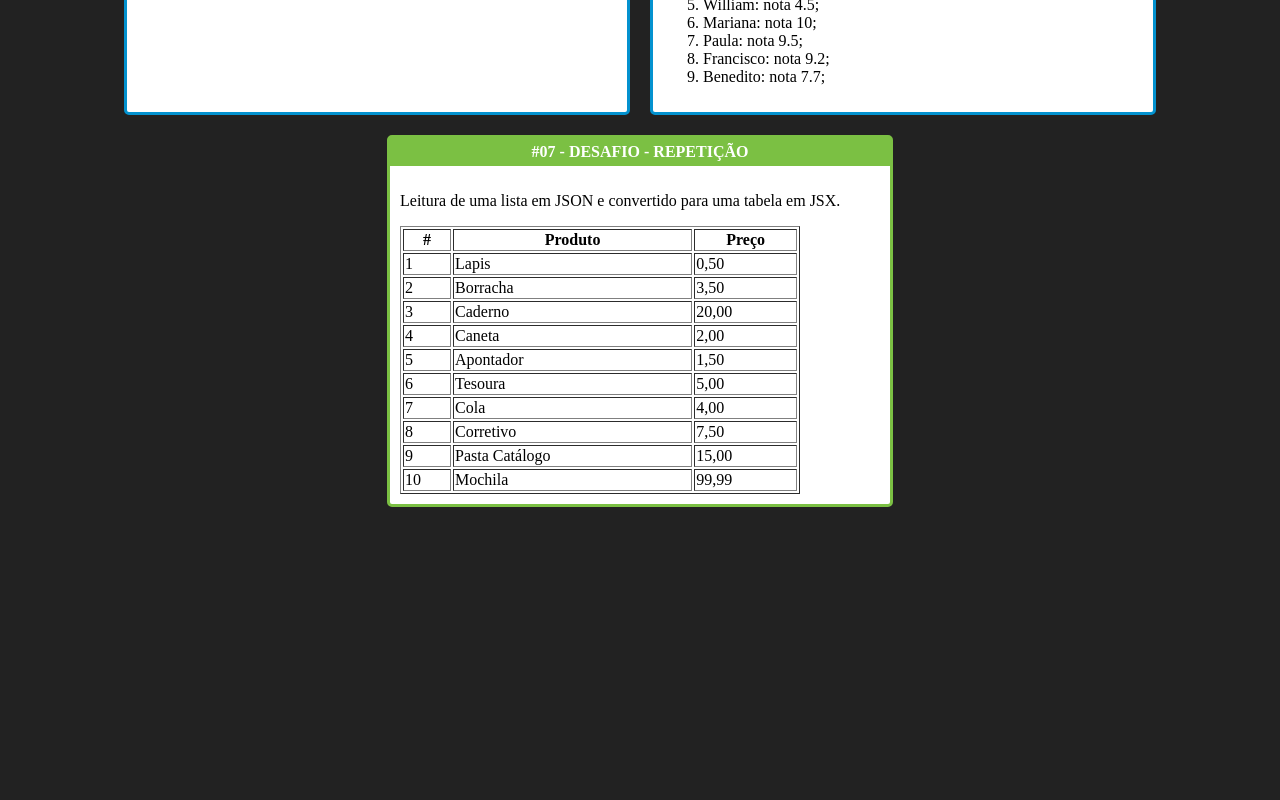
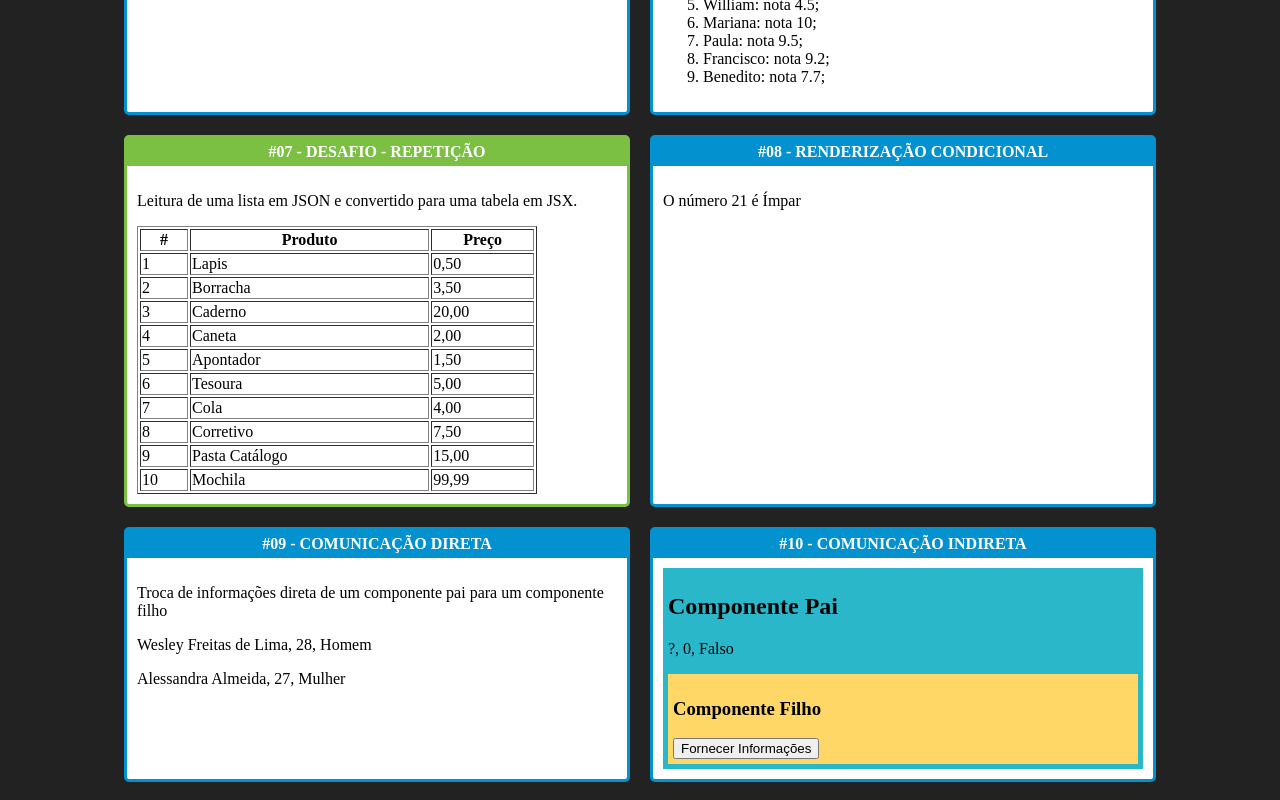
Before and after one commit to WesleyFreitasdeLima/estudos-react-fundamentos, a React (Create React App) app: page / in a window 1280 px wide. Shown: the part 715-1515 px from the top of the page. Before the commit the page ends 1240 px from the top, so only its background shows below. Built offline with nearby package versions, Linux system fonts and the light colour scheme.

Commit message:
Aula 24 à 33

```diff
--- a/src/App.jsx
+++ b/src/App.jsx
@@ -14,6 +14,9 @@ import Familia from './components/basicos/Familia';
 import FamiliaMembro from './components/basicos/FamiliaMembro';
 import ListaAlunos from './components/repeticao/ListaAlunos';
 import TabelaProdutos from './components/repeticao/TabelaProdutos';
+import ParOuImpar from './components/condicional/ParOuImpar';
+import ComDiretaPai from './components/comunicacao/ComDiretaPai';
+import ComIndiretaPai from './components/comunicacao/ComIndiretaPai';
 
 export default () => {
     return (
@@ -58,6 +61,18 @@ export default () => {
                 <Card titulo="#07 - Desafio - Repetição" color="#7bc043">
                     <TabelaProdutos />
                 </Card>
+
+                <Card titulo="#08 - Renderização Condicional">
+                    <ParOuImpar numero={21} />
+                </Card>
+
+                <Card titulo="#09 - Comunicação Direta">
+                    <ComDiretaPai />
+                </Card>
+
+                <Card titulo="#10 - Comunicação Indireta">
+                    <ComIndiretaPai />
+                </Card>
             </div>
         </div>
     );
--- /dev/null
+++ b/src/components/comunicacao/ComDiretaFilho.jsx
@@ -0,0 +1,9 @@
+import React from 'react';
+
+export default props => {
+    return (
+        <div>
+            <p>{props.nome}, {props.idade}, {props.sexoMasculino ? 'Homem' : 'Mulher'}</p>
+        </div>
+    );
+}
--- /dev/null
+++ b/src/components/comunicacao/ComDiretaPai.jsx
@@ -0,0 +1,20 @@
+import React from 'react';
+import ComDiretaFilho from './ComDiretaFilho';
+
+export default props => {
+    return (
+        <div>
+            <p>Troca de informações direta de um componente pai para um componente filho</p>
+            <ComDiretaFilho
+                nome="Wesley Freitas de Lima"
+                idade={28}
+                sexoMasculino={true}
+            />
+            <ComDiretaFilho
+                nome="Alessandra Almeida"
+                idade={27}
+                sexoMasculino={false}
+            />
+        </div>
+    );
+}
--- /dev/null
+++ b/src/components/comunicacao/ComIndiretaFilho.jsx
@@ -0,0 +1,27 @@
+import React from 'react';
+
+function gerarIdade() {
+    const min = 30;
+    const max = 70;
+    const intervalo = max - min;
+    const idade = parseInt((Math.random() * intervalo) + min);
+    return idade;
+}
+
+function gerarNerd() {
+    const isNerd = Math.random() > 0.5;
+    return isNerd;
+}
+
+export default props => {
+    const cb = props.callback;
+    return (
+        <div style={{ backgroundColor: "#fed766", padding: "5px" }}>
+            <h3>Componente Filho</h3>
+
+            <button onClick={(e) => cb('João', gerarIdade(), gerarNerd())}>
+                Fornecer Informações
+            </button>
+        </div>
+    )
+}
--- /dev/null
+++ b/src/components/comunicacao/ComIndiretaPai.jsx
@@ -0,0 +1,29 @@
+import React, { useState } from 'react';
+import ComIndiretaFilho from './ComIndiretaFilho';
+
+export default props => {
+    const [nome, setNome] = useState('?');
+    const [idade, setIdade] = useState(0);
+    const [nerd, setNerd] = useState(false);
+
+    function callbackInfo(nome, idade, nerd) {
+        console.log(nome, idade, nerd);
+        setNome(nome);
+        setIdade(idade);
+        setNerd(nerd);
+    }
+
+    return (
+        <div style={{ backgroundColor: "#2ab7ca", padding: "5px" }}>
+            <h2>Componente Pai</h2>
+
+            <p>
+                <span>{nome}, </span>
+                <span>{idade}, </span>
+                <span>{nerd ? 'Verdadeiro' : 'Falso'}</span>
+            </p>
+
+            <ComIndiretaFilho callback={callbackInfo}></ComIndiretaFilho>
+        </div>
+    )
+}
--- /dev/null
+++ b/src/components/condicional/ParOuImpar.jsx
@@ -0,0 +1,13 @@
+import React from 'react';
+
+const isPar = (numero) => (numero % 2 === 0) ? true : false;
+
+export default props => {
+    return (
+        <div>
+            <p>
+                O número {props.numero} é <span>{isPar(props.numero) ? 'Par' : 'Ímpar'}</span>
+            </p>
+        </div>
+    )
+}
```
